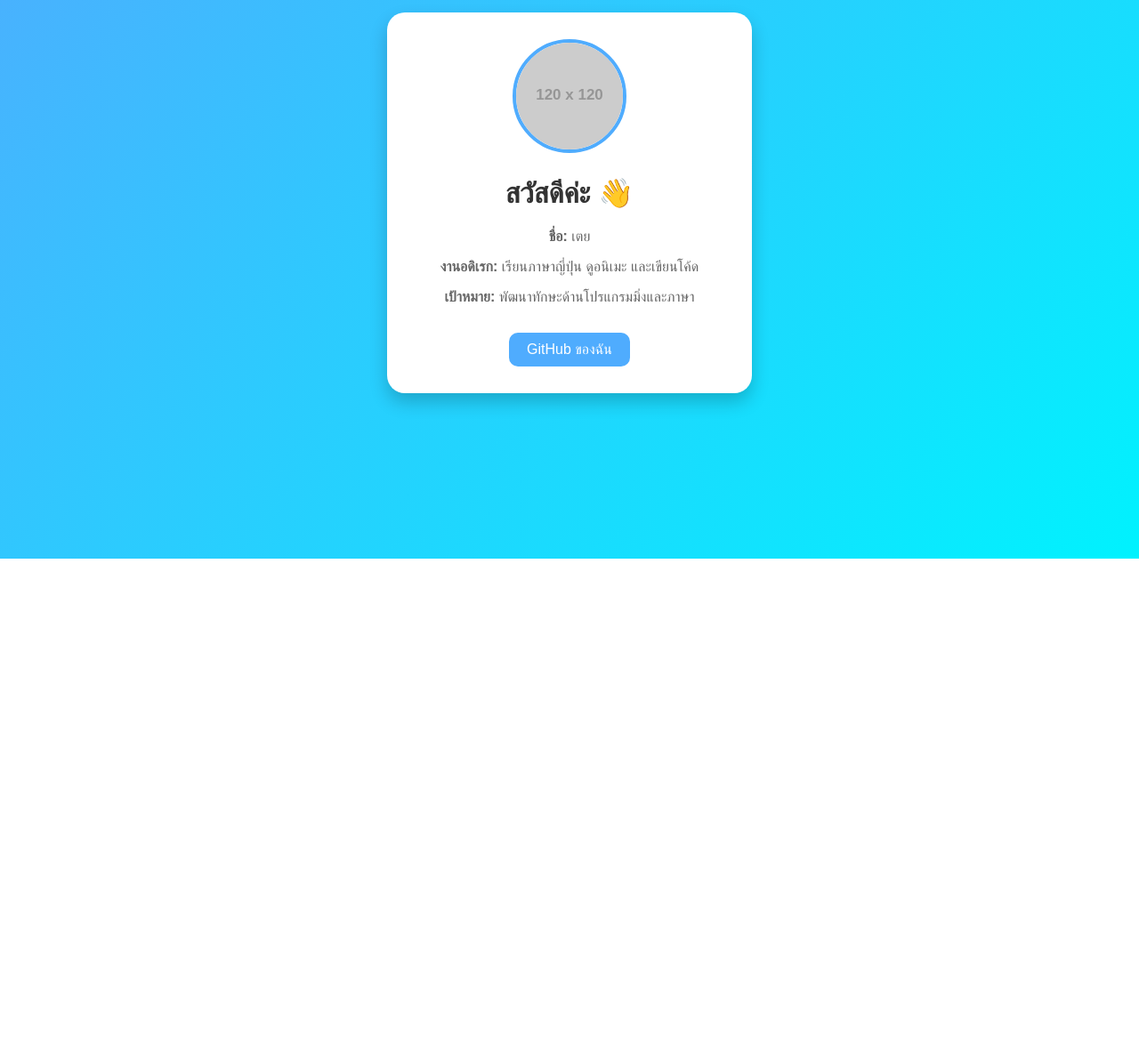
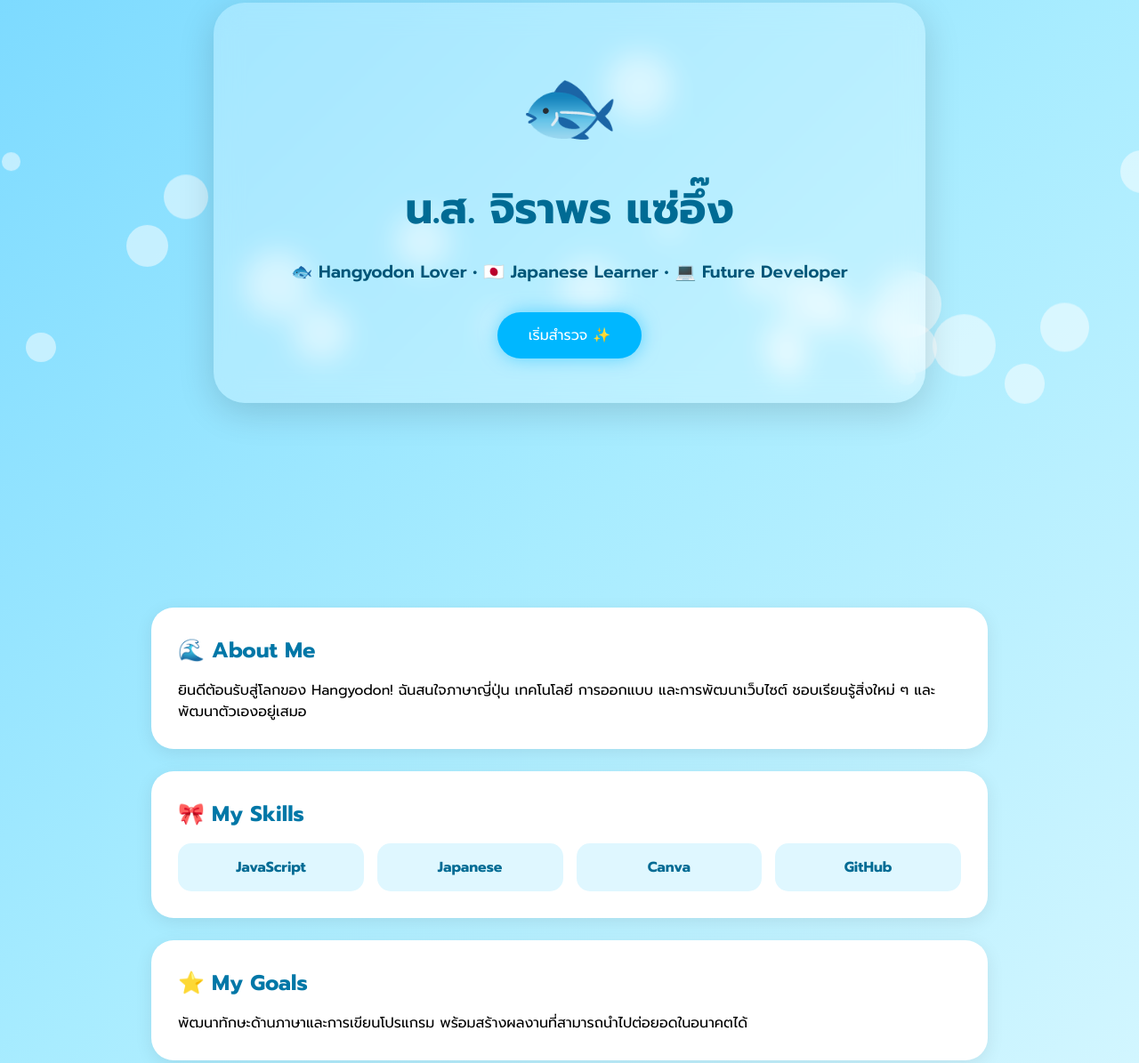
Before and after one commit to nongthamnarak127/jiraporn08.github.io, a plain HTML site: page index.html in a window 1280 px wide. Shown: the part 172-1367 px from the top of the page at 89% size. Before the commit the page ends 800 px from the top, so only its background shows below. Drawn offline with Linux system fonts and the light colour scheme; placeholder pictures from the web are drawn by us.

Commit message:
Update index.html

```diff
--- a/index.html
+++ b/index.html
@@ -3,75 +3,248 @@
 <head>
 <meta charset="UTF-8">
 <meta name="viewport" content="width=device-width, initial-scale=1.0">
-    <title>แนะนำตัว</title>
+<title>Hangyodon Portfolio</title>
+
+<link href="https://fonts.googleapis.com/css2?family=Prompt:wght@300;400;600;700&display=swap" rel="stylesheet">
 
 <style>
-        body {
-            font-family: Arial, sans-serif;
-            background: linear-gradient(135deg, #4facfe, #00f2fe);
-            margin: 0;
-            display: flex;
-            justify-content: center;
-            align-items: center;
-            min-height: 100vh;
+*{
+    margin:0;
+    padding:0;
+    box-sizing:border-box;
+    font-family:'Prompt',sans-serif;
 }
 
-        .card {
-            background: white;
-            padding: 30px;
-            border-radius: 20px;
-            text-align: center;
-            width: 350px;
-            box-shadow: 0 10px 20px rgba(0,0,0,0.2);
+body{
+    overflow-x:hidden;
+    background:linear-gradient(135deg,#77d8ff,#a8ecff,#d7f7ff);
 }
 
-        .profile {
-            width: 120px;
-            height: 120px;
-            border-radius: 50%;
-            object-fit: cover;
-            border: 4px solid #4facfe;
+/* ฟองอากาศ */
+.bubble{
+    position:fixed;
+    bottom:-100px;
+    background:rgba(255,255,255,.5);
+    border-radius:50%;
+    animation:float linear infinite;
 }
 
-        h1 {
-            color: #333;
+@keyframes float{
+    from{
+        transform:translateY(0);
+    }
+    to{
+        transform:translateY(-120vh);
+    }
 }
 
-        p {
-            color: #666;
+.hero{
+    min-height:100vh;
+    display:flex;
+    justify-content:center;
+    align-items:center;
+    text-align:center;
+    padding:20px;
+    position:relative;
 }
 
-        .btn {
-            display: inline-block;
-            margin-top: 15px;
-            padding: 10px 20px;
-            background: #4facfe;
-            color: white;
-            text-decoration: none;
-            border-radius: 10px;
-            transition: 0.3s;
+.card{
+    background:rgba(255,255,255,.25);
+    backdrop-filter:blur(15px);
+    border-radius:35px;
+    padding:50px;
+    max-width:800px;
+    width:90%;
+    box-shadow:0 10px 40px rgba(0,0,0,.15);
+    animation:fadeUp 1s ease;
 }
 
-        .btn:hover {
-            background: #0077ff;
+@keyframes fadeUp{
+    from{
+        opacity:0;
+        transform:translateY(40px);
+    }
+    to{
+        opacity:1;
+        transform:translateY(0);
+    }
+}
+
+.hangyodon{
+    font-size:90px;
+    animation:bounce 2.5s infinite;
+}
+
+@keyframes bounce{
+    0%,100%{
+        transform:translateY(0);
+    }
+    50%{
+        transform:translateY(-15px);
+    }
+}
+
+h1{
+    color:#006b94;
+    font-size:3rem;
+    margin-top:10px;
+}
+
+.typing{
+    color:#005678;
+    font-size:1.2rem;
+    min-height:40px;
+    margin:20px 0;
+    font-weight:600;
+}
+
+.btn{
+    display:inline-block;
+    padding:14px 35px;
+    border-radius:30px;
+    background:#00b7ff;
+    color:white;
+    text-decoration:none;
+    transition:.3s;
+    box-shadow:0 0 20px rgba(0,183,255,.5);
+}
+
+.btn:hover{
+    transform:scale(1.1);
+    box-shadow:0 0 35px rgba(0,183,255,.8);
+}
+
+.section{
+    max-width:1000px;
+    margin:auto;
+    padding:30px;
+}
+
+.box{
+    background:white;
+    border-radius:25px;
+    padding:30px;
+    margin:25px 0;
+    box-shadow:0 5px 20px rgba(0,0,0,.08);
+    transition:.4s;
+}
+
+.box:hover{
+    transform:translateY(-10px);
+}
+
+.box h2{
+    color:#0077a7;
+    margin-bottom:15px;
+}
+
+.skill-grid{
+    display:grid;
+    grid-template-columns:repeat(auto-fit,minmax(140px,1fr));
+    gap:15px;
+}
+
+.skill{
+    background:#dff7ff;
+    padding:15px;
+    border-radius:15px;
+    text-align:center;
+    font-weight:bold;
+    color:#006b94;
+}
+
+footer{
+    text-align:center;
+    padding:40px;
+    color:#006b94;
+    font-weight:600;
 }
 </style>
 </head>
 <body>
 
+<!-- ฟองอากาศ -->
+<script>
+for(let i=0;i<25;i++){
+    let bubble=document.createElement("div");
+    bubble.className="bubble";
+    let size=Math.random()*60+20;
+
+    bubble.style.width=size+"px";
+    bubble.style.height=size+"px";
+    bubble.style.left=Math.random()*100+"vw";
+    bubble.style.animationDuration=(Math.random()*10+8)+"s";
+
+    document.body.appendChild(bubble);
+}
+</script>
+
+<section class="hero">
     <div class="card">
-        <img src="https://via.placeholder.com/120" alt="Profile" class="profile">
 
-        <h1>สวัสดีค่ะ 👋</h1>
+        <div class="hangyodon">🐟</div>
 
-        <p><strong>ชื่อ:</strong> เตย</p>
-        <p><strong>งานอดิเรก:</strong> เรียนภาษาญี่ปุ่น ดูอนิเมะ และเขียนโค้ด</p>
-        <p><strong>เป้าหมาย:</strong> พัฒนาทักษะด้านโปรแกรมมิ่งและภาษา</p>
+        <h1>น.ส. จิราพร แซ่อึ๊ง</h1>
 
-        <a href="https://github.com/yourusername" class="btn">
-            GitHub ของฉัน
-        </a>
+        <div class="typing"></div>
+
+        <a href="#about" class="btn">เริ่มสำรวจ ✨</a>
+
     </div>
+</section>
+
+<div class="section">
+
+    <div class="box" id="about">
+        <h2>🌊 About Me</h2>
+        <p>
+            ยินดีต้อนรับสู่โลกของ Hangyodon!
+            ฉันสนใจภาษาญี่ปุ่น เทคโนโลยี การออกแบบ
+            และการพัฒนาเว็บไซต์ ชอบเรียนรู้สิ่งใหม่ ๆ
+            และพัฒนาตัวเองอยู่เสมอ
+        </p>
+    </div>
+
+    <div class="box">
+        <h2>🎀 My Skills</h2>
+
+        <div class="skill-grid">
+            <div class="skill">JavaScript</div>
+            <div class="skill">Japanese</div>
+            <div class="skill">Canva</div>
+            <div class="skill">GitHub</div>
+        </div>
+    </div>
+
+    <div class="box">
+        <h2>⭐ My Goals</h2>
+        <p>
+            พัฒนาทักษะด้านภาษาและการเขียนโปรแกรม
+            พร้อมสร้างผลงานที่สามารถนำไปต่อยอดในอนาคตได้
+        </p>
+    </div>
+
+</div>
+
+<footer>
+🐟 Hangyodon Style Portfolio © 2026
+</footer>
+
+<script>
+const text =
+"🐟 Hangyodon Lover • 🇯🇵 Japanese Learner • 💻 Future Developer";
+
+let i = 0;
+
+function typeEffect(){
+    if(i < text.length){
+        document.querySelector(".typing").innerHTML += text.charAt(i);
+        i++;
+        setTimeout(typeEffect,70);
+    }
+}
+typeEffect();
+</script>
 
 </body>
 </html>
```
Lines whose indentation alone changed are shown as unchanged.
